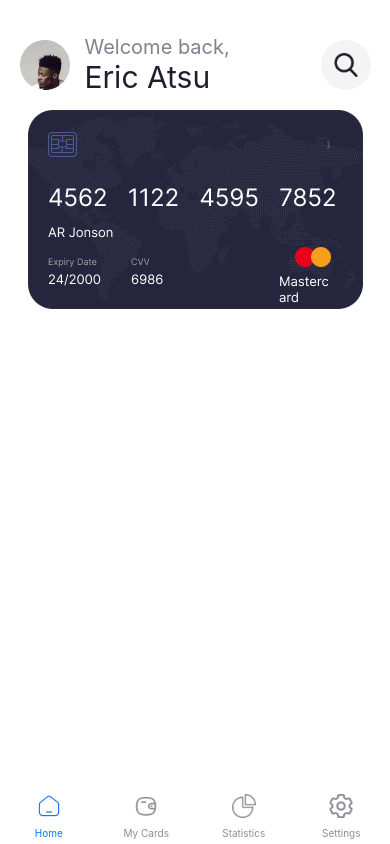
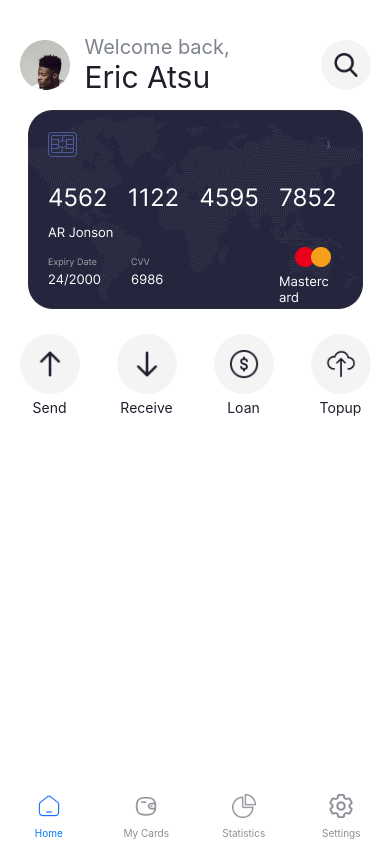
Before and after one commit to favourrr-a/rn-assignment5-11014111, a React Native app: screen /Home in a window 390 px wide. Built offline with nearby package versions, Linux system fonts and the light colour scheme.

Commit message:
Add operations to HomeScreen

```diff
--- /dev/null
+++ b/components/home-screen/Operations.js
@@ -0,0 +1,66 @@
+import { View, Image, Text } from 'react-native';
+import { useContext } from 'react';
+import { AppContext } from '../../store/context';
+
+// Styles
+import { operationsStyles } from '../../styles/home-screen-styles/operationsStyles';
+
+// Assets
+import sendIcon from '../../assets/operations/send.png';
+import sendIconDark from '../../assets/operations/send-dark.png';
+import receiveIcon from '../../assets/operations/receive.png';
+import receiveIconDark from '../../assets/operations/receive-dark.png';
+import loanIcon from '../../assets/operations/loan.png';
+import loanIconDark from '../../assets/operations/loan-dark.png';
+import topup from '../../assets/operations/top-up.png';
+import topupDark from '../../assets/operations/top-up-dark.png';
+
+export default function Operations() {
+  const { theme } = useContext(AppContext);
+  const operationsThemedStyle = operationsStyles(theme);
+
+  return (
+    <View style = {operationsThemedStyle.container}>
+        <View style = {operationsThemedStyle.opAndDesc}>
+            <View style = {operationsThemedStyle.opIconContainer}>
+                <Image source = {theme === 'light' ? sendIconDark : sendIcon } style = {operationsThemedStyle.opIcon} />
+            </View>
+            <View style = {operationsThemedStyle.opTextContainer}>
+                <Text style = {operationsThemedStyle.opText}>
+                    Send
+                </Text>
+            </View>
+        </View>
+        <View style = {operationsThemedStyle.opAndDesc}>
+            <View style = {operationsThemedStyle.opIconContainer}>
+                <Image source = {theme === 'light' ? receiveIconDark : receiveIcon } style = {operationsThemedStyle.opIcon} />
+            </View>
+            <View style = {operationsThemedStyle.opTextContainer}>
+                <Text style = {operationsThemedStyle.opText}>
+                    Receive
+                </Text>
+            </View>
+        </View>
+        <View style = {operationsThemedStyle.opAndDesc}>
+            <View style = {operationsThemedStyle.opIconContainer}>
+                <Image source = {theme === 'light' ? loanIconDark : loanIcon } style = {operationsThemedStyle.opIcon} />
+            </View>
+            <View style = {operationsThemedStyle.opTextContainer}>
+                <Text style = {operationsThemedStyle.opText}>
+                    Loan
+                </Text>
+            </View>
+        </View>
+        <View style = {operationsThemedStyle.opAndDesc}>
+            <View style = {operationsThemedStyle.opIconContainer}>
+                <Image source = {theme === 'light' ? topupDark : topup } style = {operationsThemedStyle.opIcon} />
+            </View>
+            <View style = {operationsThemedStyle.opTextContainer}>
+                <Text style = {operationsThemedStyle.opText}>
+                    Topup
+                </Text>
+            </View>
+        </View>
+    </View>
+  );
+}
--- a/screens/HomeScreen.js
+++ b/screens/HomeScreen.js
@@ -5,6 +5,7 @@ import { AppContext } from '../store/context';
 // Custom components
 import Card from '../components/home-screen/Card';
 import ProfileAndSearch from '../components/home-screen/ProfileAndSearch';
+import Operations from '../components/home-screen/Operations';
 
 // Styles
 import { appStyles } from '../styles/appStyles';
@@ -20,6 +21,7 @@ export default function HomeScreen() {
       <View style = {homeScreenThemedStyle.container}>
         <ProfileAndSearch />
         <Card />
+        <Operations />
       </View>
     </View>
   );
--- /dev/null
+++ b/styles/home-screen-styles/operationsStyles.js
@@ -0,0 +1,81 @@
+import { StyleSheet } from 'react-native';
+
+export const operationsStyles = (theme) => {
+    const commonStyles = {
+        container: {
+            marginTop: 25,
+            flexDirection: 'row',
+            justifyContent: 'space-between',
+            alignItems: 'center',
+        },
+        opAndDesc: {
+            justifyContent: 'space-between',
+            alignItems: 'center',
+        },
+        opIconContainer: {
+            height: 60,
+            width: 60,
+            justifyContent: 'center',
+            alignItems: 'center',
+            borderRadius: '100%',
+        },
+        opIcon: {
+            height: 30,
+            width: 30,
+        },
+        opTextContainer: {
+            marginTop: 5,
+        },
+        opText: {
+
+        }
+    }
+    if(theme === 'light'){
+        return StyleSheet.create({
+            container: {
+                ...commonStyles.container
+            },
+            opAndDesc: {
+                ...commonStyles.opAndDesc,
+            },
+            opIconContainer: {
+                ...commonStyles.opIconContainer,
+                backgroundColor: '#f4f4f4',
+            },
+            opIcon: {
+                ...commonStyles.opIcon,
+            },
+            opTextContainer: {
+                ...commonStyles.opTextContainer,
+            },
+            opText: {
+                ...commonStyles.opText,
+                color: '#1e1e2d'
+            }
+        })
+    }
+    else {
+        return StyleSheet.create({
+            container: {
+                ...commonStyles.container
+            },
+            opAndDesc: {
+                ...commonStyles.opAndDesc,
+            },
+            opIconContainer: {
+                ...commonStyles.opIconContainer,
+                backgroundColor: '#1e1e2d',
+            },
+            opIcon: {
+                ...commonStyles.opIcon,
+            },
+            opTextContainer: {
+                ...commonStyles.opTextContainer,
+            },
+            opText: {
+                ...commonStyles.opText,
+                color: '#a2a2a7'
+            }
+        })
+    }
+}
```
